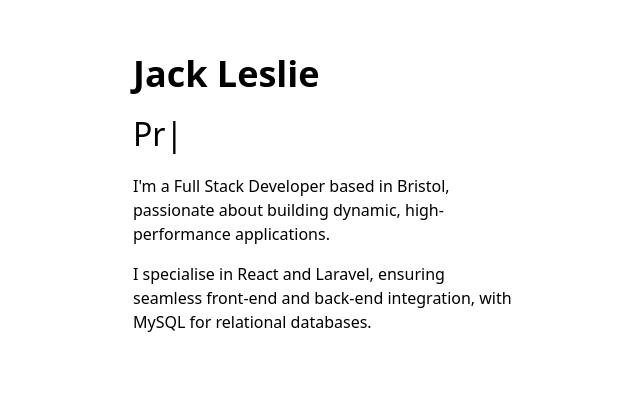
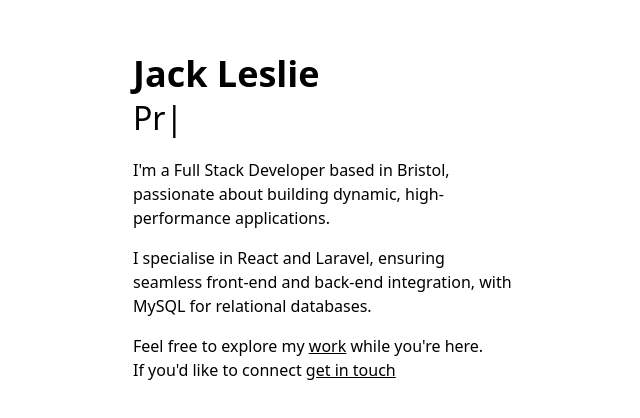
Before and after one commit to jlesliegit/react-portfolio, a React (Vite) app: page / in a window 1280 px wide. Shown: the part 154-572 px from the top of the page, without its empty margins (27-667 px from the left). Built offline with nearby package versions, Linux system fonts and the light colour scheme.

Commit message:
Added functionality to toggle visibility of social links

```diff
--- a/src/atoms/NavigationLinks.jsx
+++ b/src/atoms/NavigationLinks.jsx
@@ -1,10 +1,17 @@
 import {Link, NavLink} from "react-router-dom";
+import {useState} from "react";
+import SocialLinks from "./SocialLinks.jsx";
 
 export default function NavigationLinks() {
+    const [showIcons, setShowIcons] = useState(false);
+
     return(
-        <div className={'flex flex-col'}>
-            <Link to={'/about'} className={'hover:font-bold'}>About me</Link>
-            <Link to={'/projects'} className={'hover:font-bold'}>Projects</Link>
+        <div className={'flex flex-col font-light'}>
+            <p>Feel free to explore my <span className={'underline font-normal'}><a href={'#'}>work</a></span> while you're here.</p>
+            <p>If you'd like to connect <span className={'underline font-normal'} onClick={() => setShowIcons(!showIcons)}>get in touch</span></p>
+            <div className={'mt-6'}>
+            {showIcons && (<SocialLinks />)}
+            </div>
         </div>
     )
 }
--- a/src/atoms/SocialLinks.jsx
+++ b/src/atoms/SocialLinks.jsx
@@ -1,20 +1,18 @@
 import { FontAwesomeIcon } from "@fortawesome/react-fontawesome";
 import { faLinkedin, faGithub } from "@fortawesome/free-brands-svg-icons";
 import { faEnvelope } from "@fortawesome/free-solid-svg-icons";
-import {useState} from "react";
 
-export default function SocialIcons() {
-
+export default function SocialLinks() {
     return (
-        <div className={"socialLinks flex gap-5 items-center justify-center"}>
+        <div className="socialLinks flex gap-5 items-center">
             <a href="https://www.linkedin.com/in/jack-leslie-/" target="_blank">
-                <FontAwesomeIcon icon={faLinkedin} className={"text-3xl hover:text-gray-600"}/>
+                <FontAwesomeIcon icon={faLinkedin} className="text-3xl hover:text-gray-600"/>
             </a>
-            <a href="https://github.com/jlesliegit" target="_blank" >
-                <FontAwesomeIcon icon={faGithub} className={"text-3xl hover:text-gray-600"}/>
+            <a href="https://github.com/jlesliegit" target="_blank">
+                <FontAwesomeIcon icon={faGithub} className="text-3xl hover:text-gray-600"/>
             </a>
             <a href="mailto:jackandrewleslie@gmail.com">
-                <FontAwesomeIcon icon={faEnvelope} className={"text-3xl hover:text-gray-600"}/>
+                <FontAwesomeIcon icon={faEnvelope} className="text-3xl hover:text-gray-600"/>
             </a>
         </div>
     );
--- a/src/atoms/Tagline.jsx
+++ b/src/atoms/Tagline.jsx
@@ -3,6 +3,7 @@ import {FontAwesomeIcon} from "@fortawesome/react-fontawesome";
 export default function() {
     return(
         <TypeAnimation
+            className={'font-light'}
             sequence={[
                 'Lifelong learner',
                 1000,
--- a/src/components/About.jsx
+++ b/src/components/About.jsx
@@ -1,7 +1,7 @@
 export default function About(){
     return(
         <div className={''}>
-            <div className={'flex flex-col gap-4 max-w-96'}>
+            <div className={'flex flex-col gap-4 max-w-96 font-light'}>
                 <p>I'm a Full Stack Developer based in Bristol, passionate about building dynamic, high-performance applications.</p>
                 <p>I specialise in React and Laravel, ensuring seamless front-end and back-end integration, with MySQL for relational databases.</p>
             </div>
--- a/src/components/Hero.jsx
+++ b/src/components/Hero.jsx
@@ -1,19 +1,28 @@
 import Title from "../atoms/Title.jsx";
 import Tagline from "../atoms/Tagline.jsx";
 import SocialLinks from "../atoms/SocialLinks.jsx";
-import {NavLink} from "react-router-dom";
+import About from "./About.jsx";
+import { useState } from "react";
 import NavigationLinks from "../atoms/NavigationLinks.jsx";
-import About from "./About.jsx";
 
 export default function Hero() {
+    const [showIcons, setShowIcons] = useState(false);
+
     return (
         <div className="grid grid-cols-1 sm:grid-cols-2 sm:px-10 sm:items-start">
-            <div className="flex flex-col gap-4 px-4 sm:max-w-screen-md sm:w-full sm:ml-20 sm:pl-10 items-start pt-52 max-sm:px-8">
-                <Title />
-                <Tagline />
+            <div className="flex flex-col gap-4 px-4 mb-10 sm:max-w-screen-md sm:w-full sm:ml-20 sm:pl-10 items-start pt-52 max-sm:px-8">
+                <div>
+                    <Title />
+                    <Tagline />
+                </div>
                 <About />
-                {/*<SocialLinks />*/}
-                {/*<NavigationLinks />*/}
+                <NavigationLinks />
+
+                {showIcons && (
+                    <div className="mt-10">
+                        <SocialLinks />
+                    </div>
+                )}
             </div>
         </div>
     );
```
